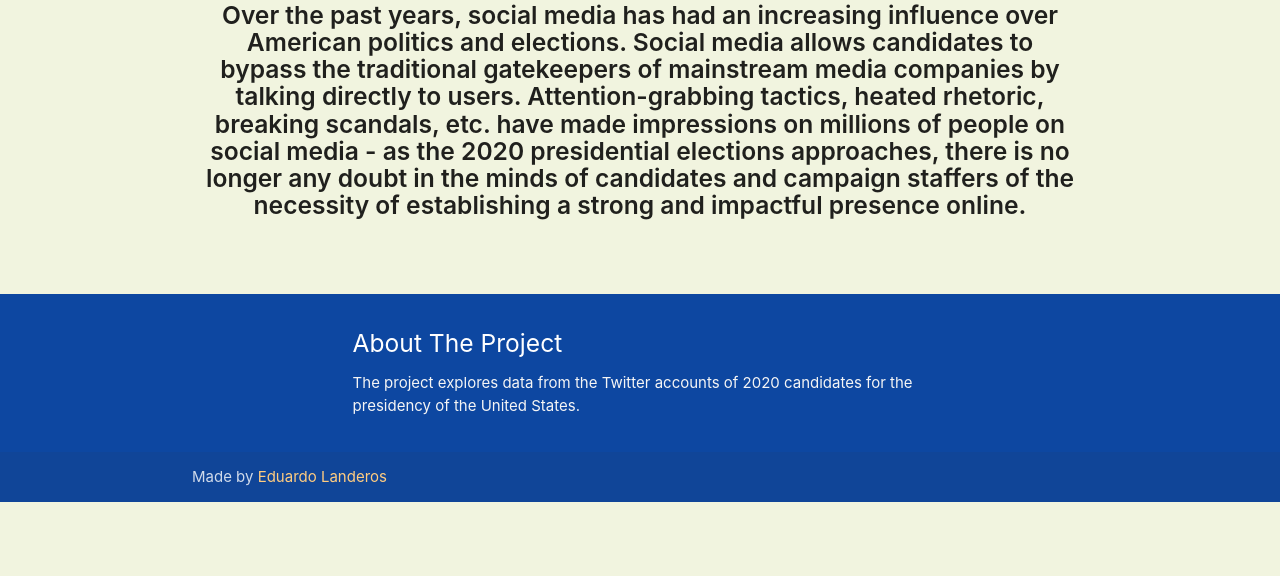
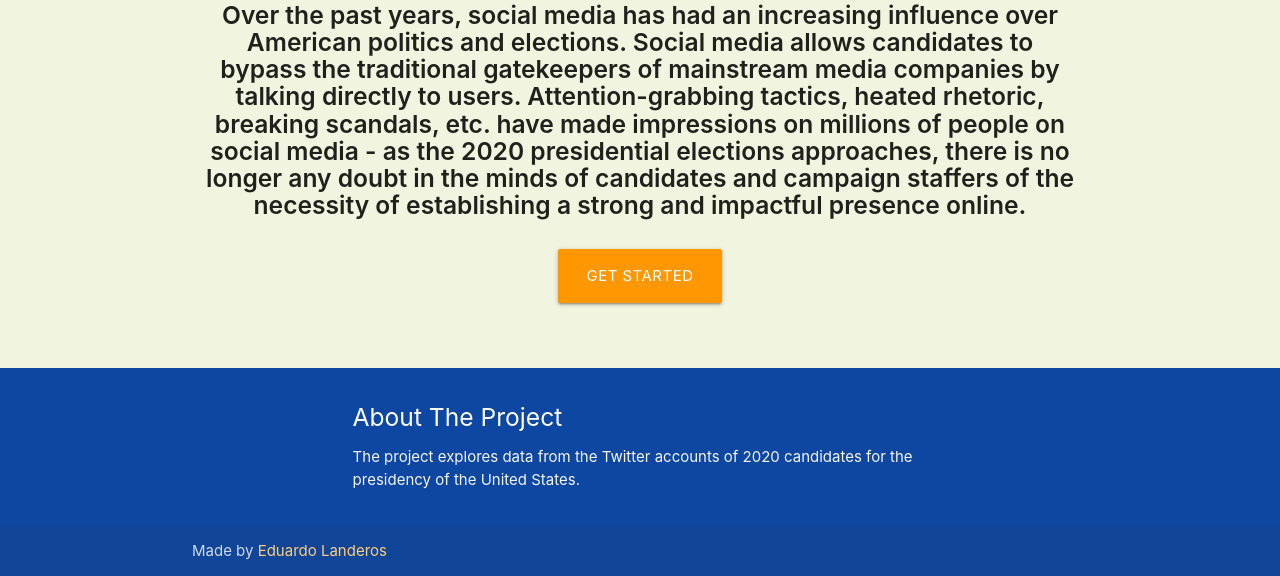
Before and after one commit to elanderos318/Tweetocracy, a Flask app: page / in a window 1280 px wide. Shown: the part 674-1250 px from the top of the page. Before the commit the page ends 1176 px from the top, so only its background shows below. Run offline with Flask 2, Linux system fonts and the light colour scheme; parts of the project's set-up code (start-up, migrations or seed data) failed here and were passed over; some libraries are stand-ins or nearby versions.

Commit message:
added button

```diff
--- a/templates/index.html
+++ b/templates/index.html
@@ -66,9 +66,9 @@
       <div class="row center">
         <h5 class="header header-description col s12 light">Over the past years, social media has had an increasing influence over American politics and elections. Social media allows candidates to bypass the traditional gatekeepers of mainstream media companies by talking directly to users. Attention-grabbing tactics, heated rhetoric, breaking scandals, etc. have made impressions on millions of people on social media - as the 2020 presidential elections approaches, there is no longer any doubt in the minds of candidates and campaign staffers of the necessity of establishing a strong and impactful presence online.</h5>
       </div>
-      <!-- <div class="row center">
+      <div class="row center">
         <a href="http://materializecss.com/getting-started.html" id="download-button" class="btn-large waves-effect waves-light orange">Get Started</a>
-      </div> -->
+      </div>
       <br><br>
 
     </div>
@@ -97,4 +97,6 @@
   <script src="../static/js/init.js"></script>
 
   </body>
+
+
 </html>
```
